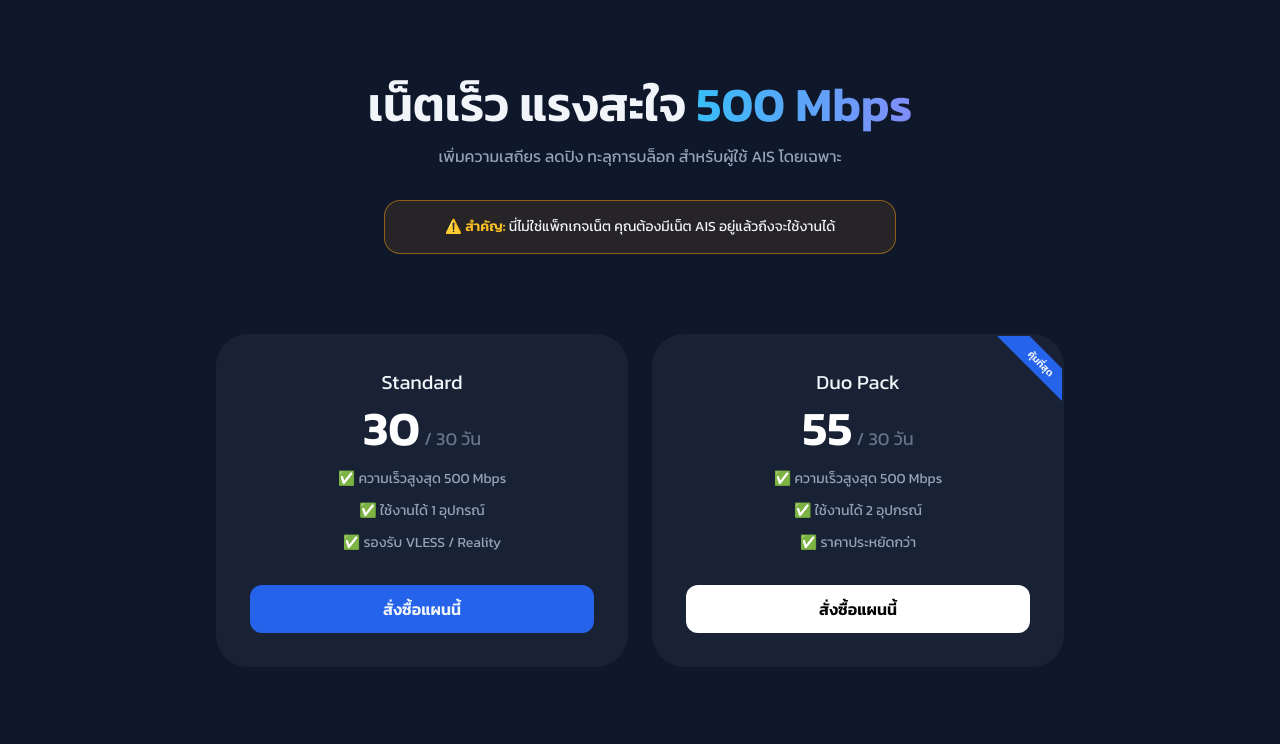
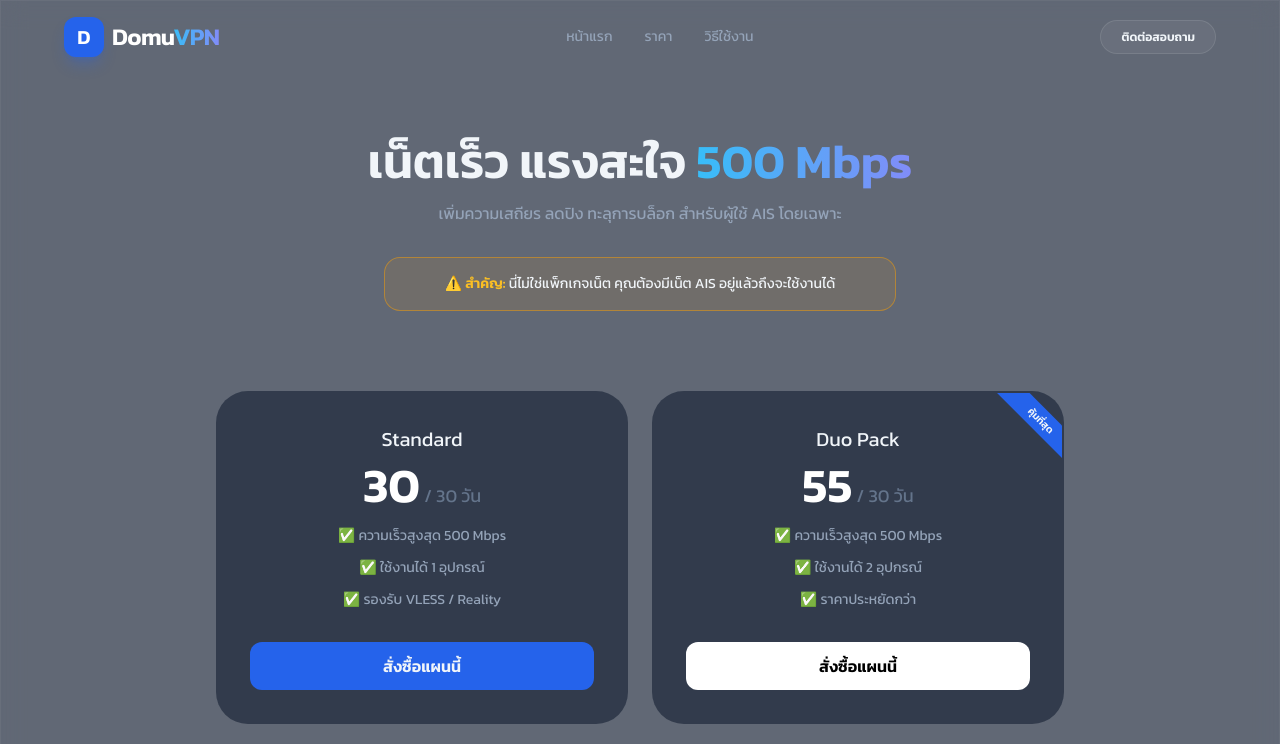
Before and after one commit to SHINIGAMI2002/dumuvpn-backend, a website: page domuVPN.html in a window 1280 px wide. Shown: the top 744 px of the page. Drawn offline with nearby package versions, Linux system fonts and the light colour scheme.

Commit message:
Add navigation bar and contact link to domuVPN.html

```diff
--- a/domuVPN.html
+++ b/domuVPN.html
@@ -13,9 +13,29 @@
         .gradient-text { background: linear-gradient(90deg, #38bdf8, #818cf8); -webkit-background-clip: text; -webkit-text-fill-color: transparent; }
     </style>
 </head>
-<body class="antialiased">
+<body <nav class="fixed top-0 left-0 right-0 z-40 glass border-b border-white/5 py-4 px-6">
+    <div class="max-w-6xl mx-auto flex justify-between items-center">
+        <div class="flex items-center space-x-2">
+            <div class="w-10 h-10 bg-blue-600 rounded-xl flex items-center justify-center shadow-lg shadow-blue-600/30">
+                <span class="text-white font-bold text-xl">D</span>
+            </div>
+            <span class="text-2xl font-bold tracking-tight text-white">Domu<span class="gradient-text">VPN</span></span>
+        </div>
 
-    <section class="pt-20 pb-10 text-center px-6">
+        <div class="hidden md:flex space-x-8 text-sm font-medium text-slate-400">
+            <a href="#" class="hover:text-white transition-colors">หน้าแรก</a>
+            <a href="#" class="hover:text-white transition-colors">ราคา</a>
+            <a href="#" class="hover:text-white transition-colors">วิธีใช้งาน</a>
+        </div>
+
+        <a href="https://line.me/ti/p/YOUR_LINE_ID" target="_blank" class="bg-white/5 hover:bg-white/10 px-5 py-2 rounded-full text-xs font-semibold transition-all border border-white/10">
+            ติดต่อสอบถาม
+        </a>
+    </div>
+</nav>
+    <body class="antialiased">
+
+    <section class="pt-20 pb-10 text-center px-32">
         <h1 class="text-5xl font-bold mb-4">เน็ตเร็ว แรงสะใจ <span class="gradient-text">500 Mbps</span></h1>
         <p class="text-slate-400 max-w-xl mx-auto mb-8">เพิ่มความเสถียร ลดปิง ทะลุการบล็อก สำหรับผู้ใช้ AIS โดยเฉพาะ</p>
 
```
